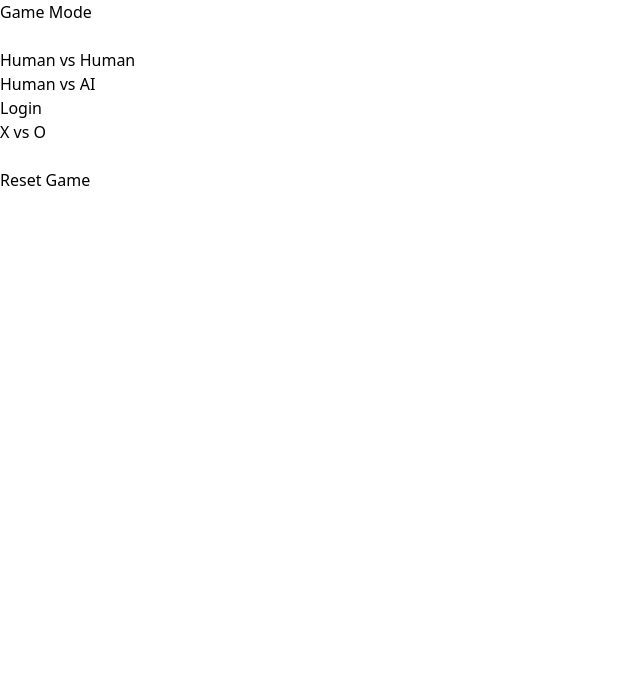
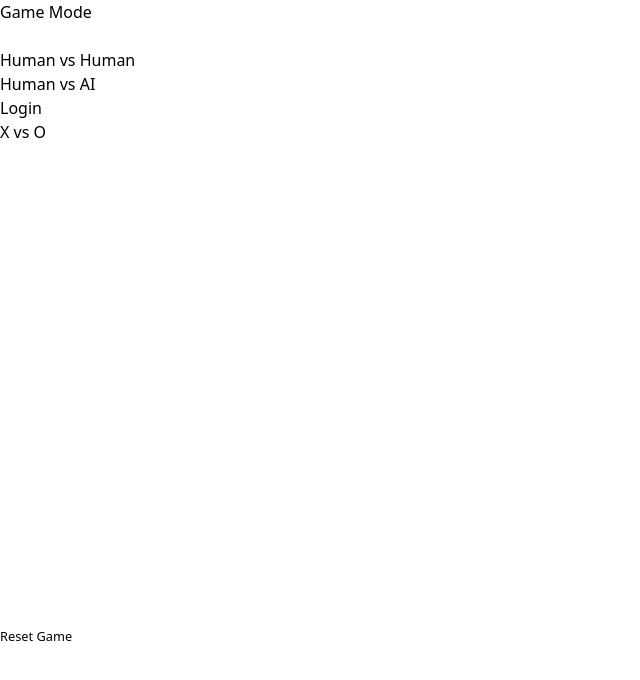
Before and after one commit to wafopatrick/tic-tac-toe, an Angular app: page / in a window 1280 px wide. Shown: the top 680 px of the page, without its empty margins (0-640 px from the left). Built offline with nearby package versions, Linux system fonts and the light colour scheme.

Commit message:
style: update board layout and responsive design for better usability

```diff
--- a/src/app/components/board/board.component.css
+++ b/src/app/components/board/board.component.css
@@ -0,0 +1,53 @@
+.board-cell {
+  font-size: 6vw;
+  height: 24vw;
+  width: 24vw;
+}
+
+@media (min-width: 640px) and (max-width: 1023px) {
+  .board-cell {
+    font-size: 6vw;
+    height: 14vw;
+    width: 14vw;
+  }
+}
+
+@media (min-width: 1024px) {
+  .board-cell {
+    font-size: 6vw;
+    height: 12vw;
+    width: 12vw;
+  }
+}
+
+.board-container {
+  max-width: 70vw;
+}
+
+@media (min-width: 640px) and (max-width: 1023px) {
+  .board-container {
+    max-width: 70vw;
+  }
+}
+
+@media (min-width: 1024px) {
+  .board-container {
+    max-width: 50vw;
+  }
+}
+
+.reset-button {
+  font-size: 4vw;
+}
+
+@media (min-width: 640px) {
+  .reset-button {
+    font-size: 2vw;
+  }
+}
+
+@media (min-width: 1024px) {
+  .reset-button {
+    font-size: 1vw;
+  }
+}
--- a/src/app/components/board/board.component.html
+++ b/src/app/components/board/board.component.html
@@ -1,12 +1,12 @@
 <div class="flex justify-center mt-4">
   <!-- Board Container: A 3x3 grid using CSS Grid -->
-  <div class="grid grid-cols-3 gap-0 w-120">
+  <div class="board-container grid grid-cols-3 gap-0 w-full">
     <!-- Loop through rows -->
     <ng-container *ngFor="let row of gameService.board; let rowIndex = index">
       <!-- Loop through columns in each row -->
       <ng-container *ngFor="let cell of row; let colIndex = index">
         <button
-          class="w-40 h-40 flex items-center justify-center border-2 border-gray-400 cursor-pointer"
+          class="board-cell w-full aspect-square flex items-center justify-center border-2 border-gray-400 cursor-pointer"
           (click)="onCellClick(rowIndex, colIndex)"
           (keydown)="onKeyDown($event, rowIndex, colIndex)"
           [ngClass]="{
@@ -28,7 +28,7 @@
 <div class="flex justify-center mt-4">
   <!-- Reset button -->
   <button
-    class="px-4 py-2 bg-blue-500 text-white rounded hover:bg-blue-600"
+    class="reset-button px-4 py-2 bg-blue-500 text-white rounded hover:bg-blue-600"
     (click)="resetGame()"
   >
     Reset Game
```
